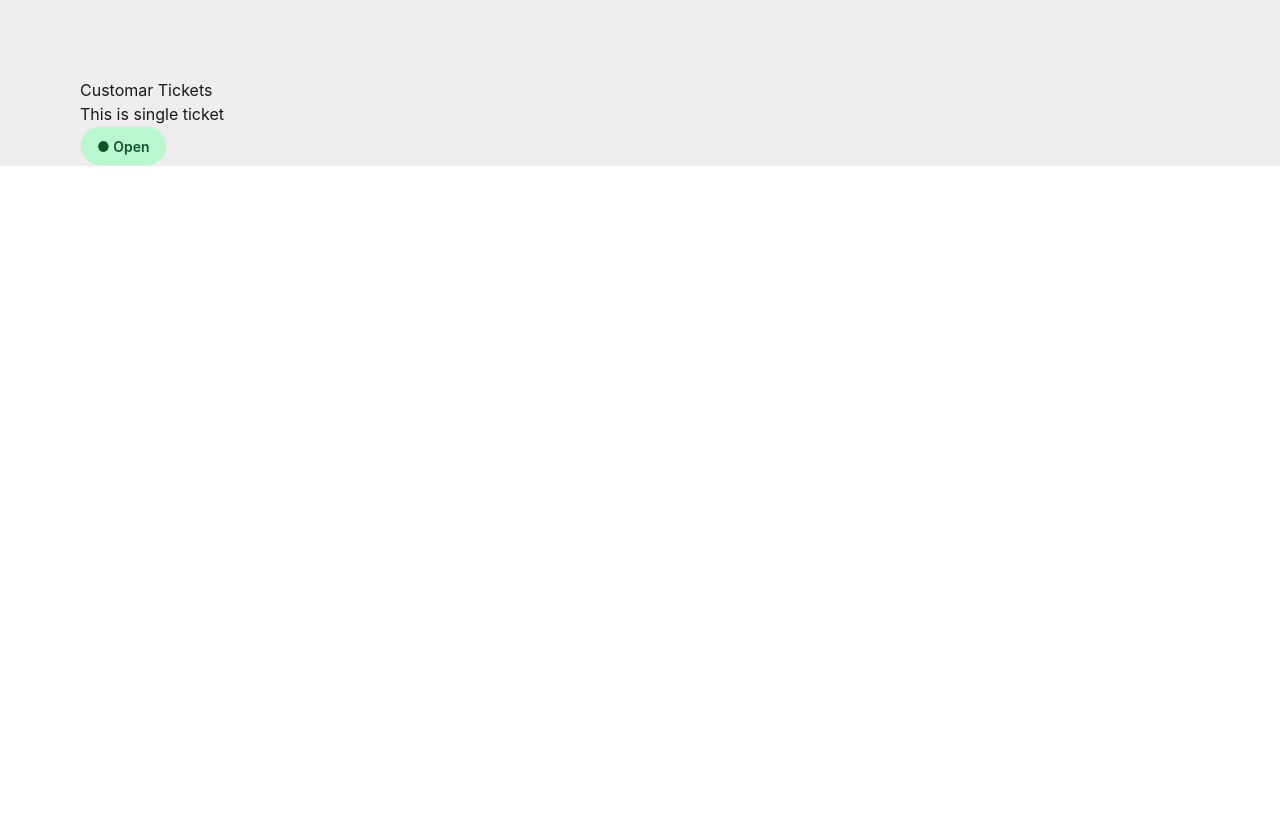
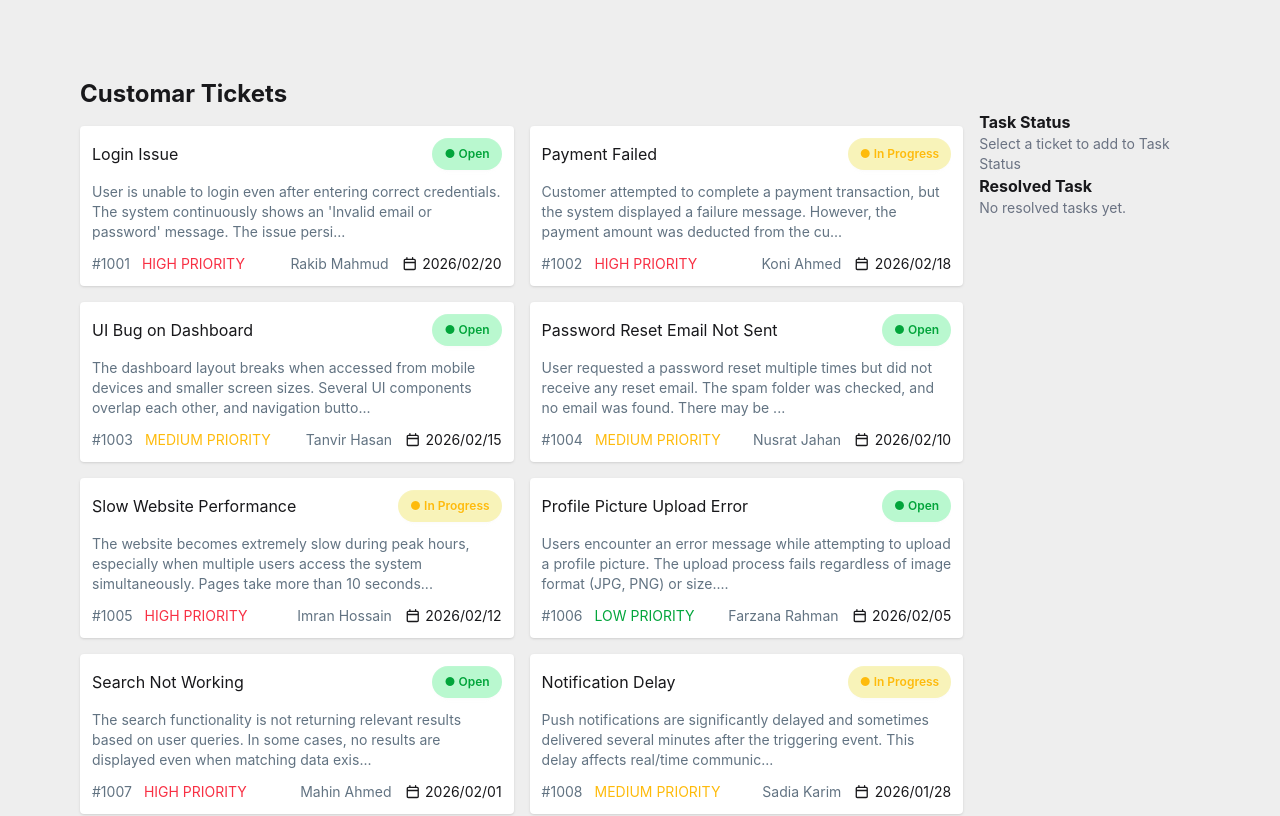
Before and after one commit to rakibmahmudanik/PH-Assignment-7, a React (Vite) app: page / in a window 1280 px wide. Shown: the part 397-1213 px from the top of the page. Before the commit the page ends 800 px from the top, so only its background shows below. Built offline with nearby package versions, Linux system fonts and the light colour scheme.

Commit message:
Data loaded successfully and Card design

```diff
--- a/public/tickets.json
+++ b/public/tickets.json
@@ -2,136 +2,136 @@
   {
     "id": 1,
     "title": "Login Issue",
-    "description": "User unable to login with correct credentials.",
+    "description": "User is unable to login even after entering correct credentials. The system continuously shows an 'Invalid email or password' message. The issue persists across different browsers and devices. The user has already tried resetting the password but still cannot access the account. Immediate investigation is required to check authentication and database validation processes.",
     "customer": "Rakib Mahmud",
-    "priority": "High",
+    "priority": "HIGH PRIORITY",
     "status": "Open",
-    "createdAt": "2026-02-20T10:15:00Z"
+    "createdAt": "2026/02/20T10:15:00Z"
   },
   {
     "id": 2,
     "title": "Payment Failed",
-    "description": "Transaction failed but money deducted.",
+    "description": "Customer attempted to complete a payment transaction, but the system displayed a failure message. However, the payment amount was deducted from the customer's bank account. The issue may be related to payment gateway timeout or server response delay. The customer is requesting an urgent refund or confirmation of the transaction status.",
     "customer": "Koni Ahmed",
-    "priority": "High",
+    "priority": "HIGH PRIORITY",
     "status": "In Progress",
-    "createdAt": "2026-02-18T08:30:00Z"
+    "createdAt": "2026/02/18T08:30:00Z"
   },
   {
     "id": 3,
     "title": "UI Bug on Dashboard",
-    "description": "Dashboard layout breaks on mobile devices.",
+    "description": "The dashboard layout breaks when accessed from mobile devices and smaller screen sizes. Several UI components overlap each other, and navigation buttons become unresponsive. The responsiveness needs to be reviewed, especially CSS grid and flexbox configurations, to ensure a smooth user experience across all devices.",
     "customer": "Tanvir Hasan",
-    "priority": "Medium",
+    "priority": "MEDIUM PRIORITY",
     "status": "Open",
-    "createdAt": "2026-02-15T14:20:00Z"
+    "createdAt": "2026/02/15T14:20:00Z"
   },
   {
     "id": 4,
     "title": "Password Reset Email Not Sent",
-    "description": "User did not receive password reset email.",
+    "description": "User requested a password reset multiple times but did not receive any reset email. The spam folder was checked, and no email was found. There may be an issue with the email service configuration or SMTP server. The email delivery logs should be verified to identify the root cause.",
     "customer": "Nusrat Jahan",
-    "priority": "Medium",
-    "status": "Resolved",
-    "createdAt": "2026-02-10T09:45:00Z"
+    "priority": "MEDIUM PRIORITY",
+    "status": "Open",
+    "createdAt": "2026/02/10T09:45:00Z"
   },
   {
     "id": 5,
     "title": "Slow Website Performance",
-    "description": "Website loads very slowly during peak hours.",
+    "description": "The website becomes extremely slow during peak hours, especially when multiple users access the system simultaneously. Pages take more than 10 seconds to load, which significantly impacts user experience. Possible causes include server overload, unoptimized database queries, or lack of caching mechanisms.",
     "customer": "Imran Hossain",
-    "priority": "High",
+    "priority": "HIGH PRIORITY",
     "status": "In Progress",
-    "createdAt": "2026-02-12T16:10:00Z"
+    "createdAt": "2026/02/12T16:10:00Z"
   },
   {
     "id": 6,
     "title": "Profile Picture Upload Error",
-    "description": "Error while uploading profile image.",
+    "description": "Users encounter an error message while attempting to upload a profile picture. The upload process fails regardless of image format (JPG, PNG) or size. The issue might be related to file size validation, server storage limits, or incorrect API configuration for file handling.",
     "customer": "Farzana Rahman",
-    "priority": "Low",
+    "priority": "LOW PRIORITY",
     "status": "Open",
-    "createdAt": "2026-02-05T11:00:00Z"
+    "createdAt": "2026/02/05T11:00:00Z"
   },
   {
     "id": 7,
     "title": "Search Not Working",
-    "description": "Search results are not showing relevant data.",
+    "description": "The search functionality is not returning relevant results based on user queries. In some cases, no results are displayed even when matching data exists in the database. The issue may be due to incorrect query filtering, indexing problems, or API response errors.",
     "customer": "Mahin Ahmed",
-    "priority": "High",
+    "priority": "HIGH PRIORITY",
     "status": "Open",
-    "createdAt": "2026-02-01T13:25:00Z"
+    "createdAt": "2026/02/01T13:25:00Z"
   },
   {
     "id": 8,
     "title": "Notification Delay",
-    "description": "Push notifications are delayed by several minutes.",
+    "description": "Push notifications are significantly delayed and sometimes delivered several minutes after the triggering event. This delay affects real/time communication and user engagement. The notification service integration and background job scheduling system need to be reviewed.",
     "customer": "Sadia Karim",
-    "priority": "Medium",
+    "priority": "MEDIUM PRIORITY",
     "status": "In Progress",
-    "createdAt": "2026-01-28T07:50:00Z"
+    "createdAt": "2026/01/28T07:50:00Z"
   },
   {
     "id": 9,
     "title": "Error 500 on Checkout",
-    "description": "Server error when completing checkout.",
+    "description": "Users encounter a '500 Internal Server Error' while attempting to complete the checkout process. The issue occurs after submitting payment details, which disrupts order placement. Backend server logs should be examined to identify unhandled exceptions or database transaction failures.",
     "customer": "Arif Chowdhury",
-    "priority": "High",
+    "priority": "HIGH PRIORITY",
     "status": "Open",
-    "createdAt": "2026-01-25T18:40:00Z"
+    "createdAt": "2026/01/25T18:40:00Z"
   },
   {
     "id": 10,
     "title": "Account Deactivation Request",
-    "description": "Customer requested account deactivation.",
+    "description": "The customer has requested account deactivation through support but reports that the account remains active. There might be a workflow issue in the deactivation process or a missing confirmation step. The support team should verify the request and ensure proper account closure procedures are followed.",
     "customer": "Mitu Sultana",
-    "priority": "Low",
-    "status": "Resolved",
-    "createdAt": "2026-01-22T12:15:00Z"
+    "priority": "LOW PRIORITY",
+    "status": "Open",
+    "createdAt": "2026/01/22T12:15:00Z"
   },
   {
     "id": 11,
     "title": "Data Sync Issue",
-    "description": "User data not syncing across devices.",
+    "description": "User data is not syncing properly across multiple devices. Changes made on one device are not reflected on others in real-time. The synchronization mechanism, API responses, and database update logic should be thoroughly tested to ensure data consistency.",
     "customer": "Rafiul Islam",
-    "priority": "Medium",
+    "priority": "MEDIUM PRIORITY",
     "status": "In Progress",
-    "createdAt": "2026-01-20T09:10:00Z"
+    "createdAt": "2026/01/20T09:10:00Z"
   },
   {
     "id": 12,
     "title": "Subscription Cancellation Error",
-    "description": "Unable to cancel subscription from settings.",
+    "description": "Users are unable to cancel their subscription from the account settings page. The cancellation button either does not respond or shows an error message. This may be due to incorrect API endpoint handling or payment gateway integration issues.",
     "customer": "Shila Akter",
-    "priority": "High",
+    "priority": "HIGH PRIORITY",
     "status": "Open",
-    "createdAt": "2026-01-18T15:55:00Z"
+    "createdAt": "2026/01/18T15:55:00Z"
   },
   {
     "id": 13,
     "title": "Broken Link in Footer",
-    "description": "Footer link redirects to 404 page.",
+    "description": "A link located in the website footer redirects users to a 404 error page instead of the intended destination. The routing configuration or URL mapping may be incorrect. All footer links should be tested to ensure proper navigation.",
     "customer": "Nazmul Haque",
-    "priority": "Low",
-    "status": "Resolved",
-    "createdAt": "2026-01-15T10:35:00Z"
+    "priority": "LOW PRIORITY",
+    "status": "Open",
+    "createdAt": "2026/01/15T10:35:00Z"
   },
   {
     "id": 14,
     "title": "App Crash on Startup",
-    "description": "Mobile app crashes immediately after opening.",
+    "description": "The mobile application crashes immediately after launch without displaying any error message. This issue affects multiple devices and operating system versions. Crash logs and debugging tools should be used to identify compatibility or initialization errors.",
     "customer": "Tania Sarker",
-    "priority": "High",
+    "priority": "HIGH PRIORITY",
     "status": "In Progress",
-    "createdAt": "2026-01-12T06:45:00Z"
+    "createdAt": "2026/01/12T06:45:00Z"
   },
   {
     "id": 15,
     "title": "Language Change Not Saving",
-    "description": "Selected language resets after page refresh.",
+    "description": "When users select a preferred language from the settings, the change is not saved after refreshing the page. The system resets to the default language. The issue might be related to local storage handling or missing backend persistence logic.",
     "customer": "Jahid Hasan",
-    "priority": "Medium",
+    "priority": "MEDIUM PRIORITY",
     "status": "Open",
-    "createdAt": "2026-01-10T14:05:00Z"
+    "createdAt": "2026/01/10T14:05:00Z"
   }
 ]
--- a/src/App.jsx
+++ b/src/App.jsx
@@ -1,14 +1,24 @@
+import { Suspense } from "react";
 import "./App.css";
 import BannerCards from "./components/BannerCards/BannerCards";
 import CustomarTickets from "./components/CustomarTickets/CustomarTickets";
 import Navbar from "./components/Navbar/Navbar";
+
+const fetchTicketsData = async () => {
+  const res = await fetch("/tickets.json");
+  return res.json();
+};
+
+const getTicketsData = fetchTicketsData();
 
 function App() {
   return (
     <>
       <Navbar></Navbar>
       <BannerCards></BannerCards>
-      <CustomarTickets></CustomarTickets>
+      <Suspense fallback="Tickets are loading...">
+        <CustomarTickets getTicketsData={getTicketsData}></CustomarTickets>
+      </Suspense>
     </>
   );
 }
--- a/src/components/CustomarTickets/CustomarTickets.jsx
+++ b/src/components/CustomarTickets/CustomarTickets.jsx
@@ -1,11 +1,29 @@
-import React from "react";
+import React, { use } from "react";
 import Ticket from "../Ticket/Ticket";
+import TaskStatus from "../taskStatus/TaskStatus";
+import ResolvedTasks from "../ResolvedTask/ResolvedTasks";
 
-const CustomarTickets = () => {
+const CustomarTickets = ({ getTicketsData }) => {
+  const data = use(getTicketsData);
+
+  data.map((e) => {
+    console.log(e);
+  });
+
   return (
-    <div className=" bg-[#eeeeee] w-full px-10 md:px-[80px]">
-      <h1>Customar Tickets</h1>
-      <Ticket></Ticket>
+    <div className=" bg-[#eeeeee] w-full px-10 md:px-[80px] mb-10">
+      <h1 className="text-2xl font-bold">Customar Tickets</h1>
+      <div className="w-full flex gap-4">
+        <div className="w-[80%] h-auto grid grid-cols-2 gap-4 mt-4 ">
+          {data.map((ticket) => (
+            <Ticket key={ticket.id} ticket={ticket}></Ticket>
+          ))}
+        </div>
+        <div className="w-[20%]">
+          <TaskStatus></TaskStatus>
+          <ResolvedTasks></ResolvedTasks>
+        </div>
+      </div>
     </div>
   );
 };
--- a/src/components/Navbar/Navbar.jsx
+++ b/src/components/Navbar/Navbar.jsx
@@ -4,7 +4,7 @@ import { faPlus } from "@fortawesome/free-solid-svg-icons";
 
 const Navbar = () => {
   return (
-    <div className="navbar bg-base-100  justify-between px-10 md:px-[80px]">
+    <div className="navbar bg-base-100 bg-white text-black justify-between px-10 md:px-[80px]">
       <div className="navbar-start">
         <div className="dropdown">
           <div tabIndex={0} role="button" className="btn btn-ghost lg:hidden">
--- /dev/null
+++ b/src/components/ResolvedTask/ResolvedTasks.jsx
@@ -0,0 +1,12 @@
+import React from "react";
+
+const ResolvedTasks = () => {
+  return (
+    <div className="">
+      <h1 className="font-bold">Resolved Task</h1>
+      <p className="text-gray-500 text-sm">No resolved tasks yet.</p>
+    </div>
+  );
+};
+
+export default ResolvedTasks;
--- /dev/null
+++ b/src/components/TaskStatus/TaskStatus.jsx
@@ -0,0 +1,14 @@
+import React from "react";
+
+const TaskStatus = () => {
+  return (
+    <div className="">
+      <h1 className="font-bold">Task Status</h1>
+      <p className="text-gray-500 text-sm">
+        Select a ticket to add to Task Status
+      </p>
+    </div>
+  );
+};
+
+export default TaskStatus;
--- a/src/components/Ticket/Ticket.jsx
+++ b/src/components/Ticket/Ticket.jsx
@@ -1,14 +1,52 @@
 import React from "react";
+import { FontAwesomeIcon } from "@fortawesome/react-fontawesome";
+import { faCalendar } from "@fortawesome/free-regular-svg-icons";
 
-const Ticket = () => {
+const statusColors = {
+  Open: "bg-[#B9F8CF] text-[#02A53B]",
+  "In Progress": "bg-[#F8F3B9] text-[#FEBB0C]",
+  Resolved: "bg-[#B9F8CF] text-[#02A53B]",
+  Closed: "bg-[#B9F8CF] text-[#02A53B]",
+};
+
+const priorityColors = {
+  "HIGH PRIORITY": " text-[#F83044]",
+  "MEDIUM PRIORITY": "text-[#FEBB0C]",
+  "LOW PRIORITY": "text-[#02A53B]",
+};
+
+const Ticket = ({ ticket }) => {
   return (
     <>
-      <div className="card">
-        <div>
-          <h3>This is single ticket</h3>
-          <button className="btn rounded-full bg-green-200 text-green-900">
-            ● Open
+      <div className="card  bg-white shadow-sm rounded-sm p-3">
+        <div className="flex justify-between items-center">
+          <h3>{ticket.title}</h3>
+          <button
+            className={`btn  btn-sm rounded-full border-none ${statusColors[ticket.status]}`}
+          >
+            ● {ticket.status}
           </button>
+        </div>
+        <p className="text-sm text-[#627382] my-3">
+          {ticket.description.length > 150
+            ? ticket.description.slice(0, 150) + "..."
+            : ticket.description}
+        </p>
+
+        <div className="flex justify-between items-center text-sm">
+          <div>
+            <span className="pr-3 text-[#627382]">#100{ticket.id}</span>
+            <span className={`${priorityColors[ticket.priority]}`}>
+              {ticket.priority}
+            </span>
+          </div>
+          <div>
+            <span className="pr-3 text-[#627382]">{ticket.customer}</span>
+            <span>
+              <FontAwesomeIcon icon={faCalendar} />
+              <span className="ml-1">{ticket.createdAt.split("T", 1)}</span>
+            </span>
+          </div>
         </div>
       </div>
     </>
```
